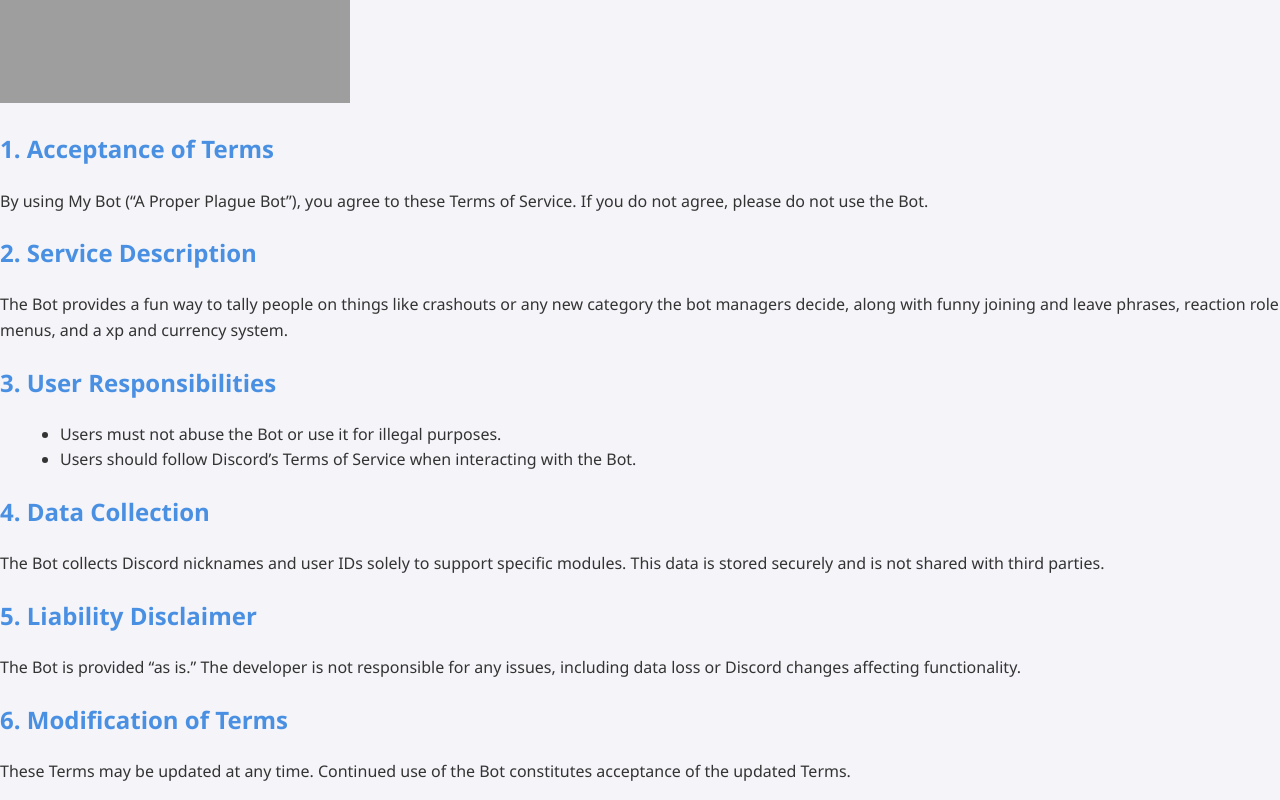
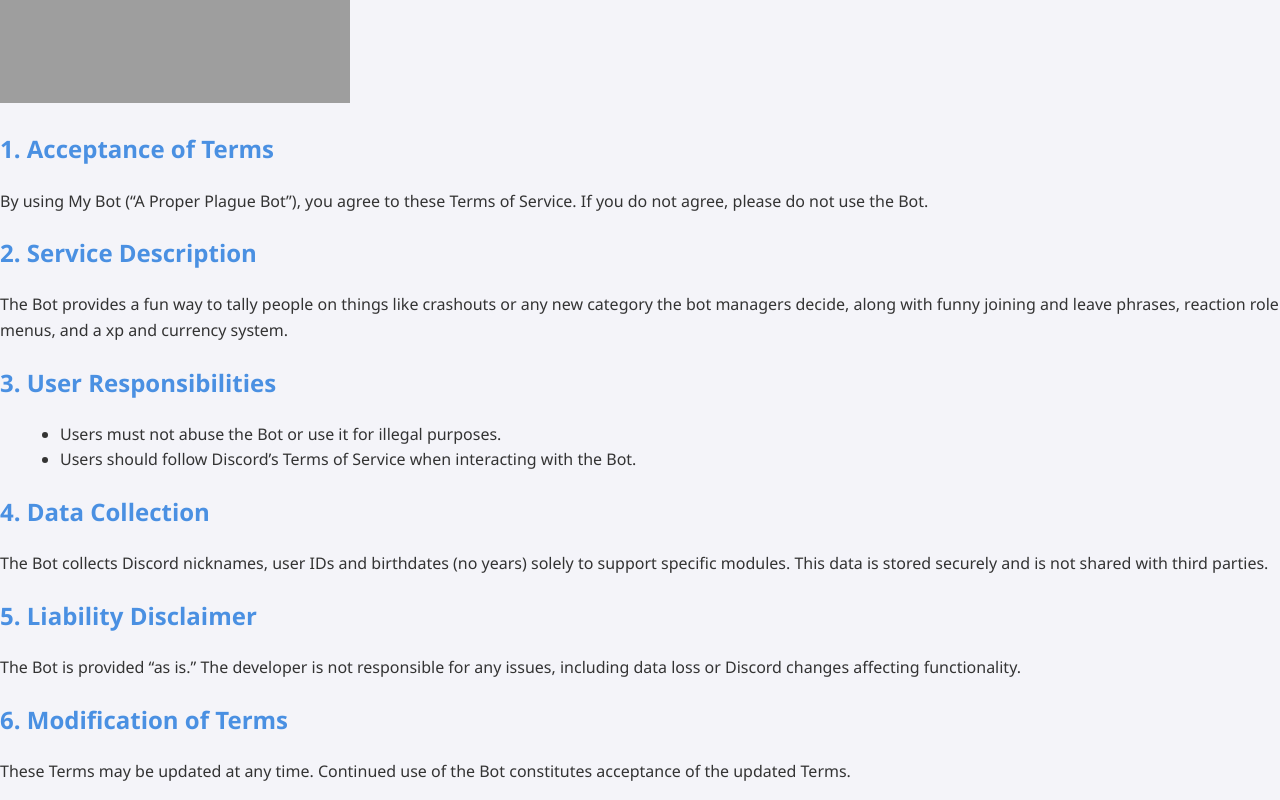
Before and after one commit to PlagueNZ/A-Proper-Plague-Bot, a plain HTML site: page tos.html in a window 1280 px wide. Shown: the part 599-1399 px from the top of the page. Drawn offline with Linux system fonts and the light colour scheme; grey boxes are pictures that could not be loaded.

Commit message:
Update tos.html

```diff
--- a/tos.html
+++ b/tos.html
@@ -33,7 +33,7 @@
   </ul>
 
   <h2>4. Data Collection</h2>
-  <p>The Bot collects Discord nicknames and user IDs solely to support specific modules. This data is stored securely and is not shared with third parties.</p>
+  <p>The Bot collects Discord nicknames, user IDs and birthdates (no years) solely to support specific modules. This data is stored securely and is not shared with third parties.</p>
 
   <h2>5. Liability Disclaimer</h2>
   <p>The Bot is provided “as is.” The developer is not responsible for any issues, including data loss or Discord changes affecting functionality.</p>
```
